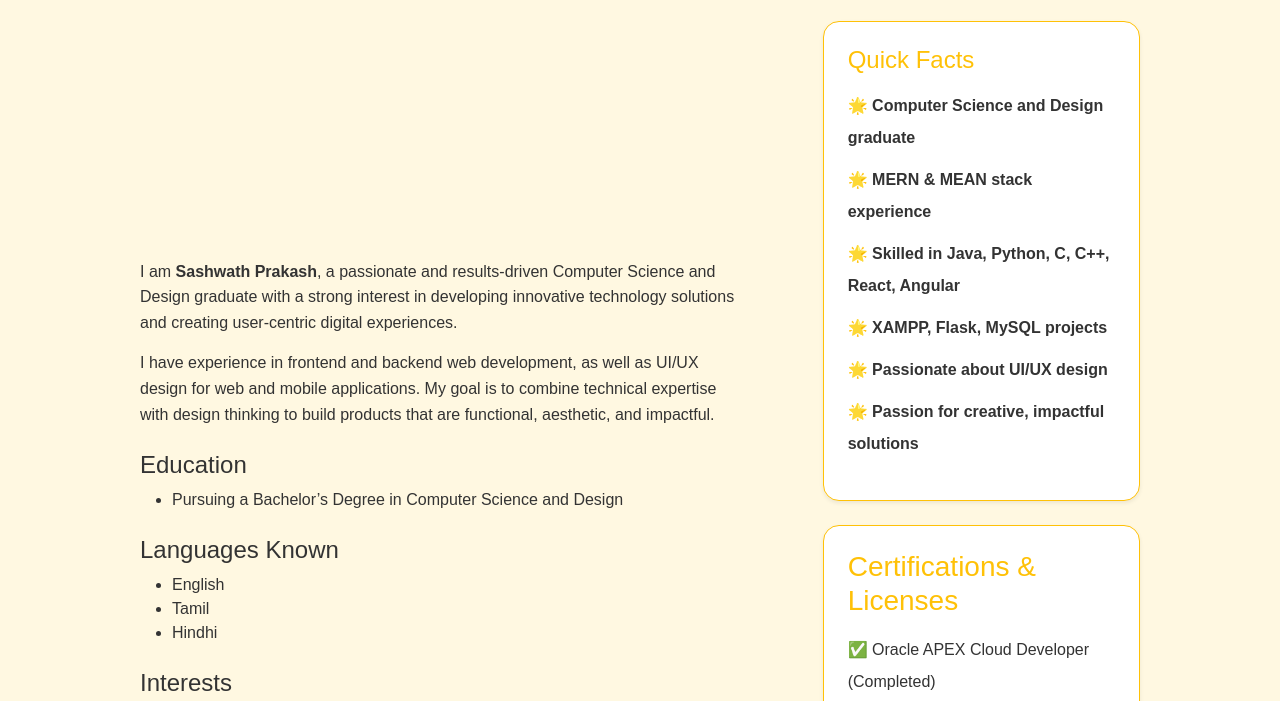
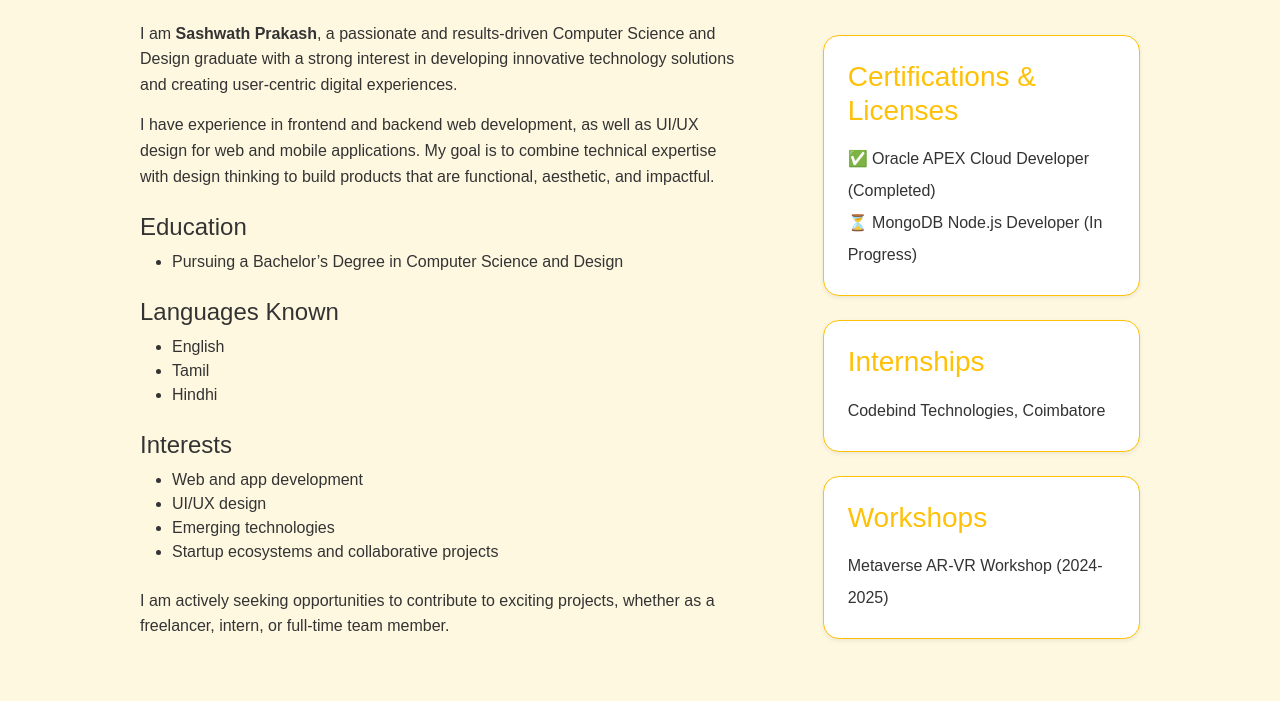
Before and after one commit to sash-firedrag/Portfolio, a plain HTML site: page index.html in a window 1280 px wide. Shown: the part 743-1444 px from the top of the page. Drawn offline with nearby package versions, Linux system fonts and the light colour scheme.

Commit message:
INitial Commit

```diff
--- a/index.html
+++ b/index.html
@@ -94,17 +94,6 @@
           </div>
         </div>
         <div class="col-lg-4">
-          <div class="about-facts bg-white border border-warning rounded-4 shadow-sm p-4 mb-4">
-            <h3 class="text-warning mb-3">Quick Facts</h3>
-            <ul class="list-unstyled lh-lg">
-              <li>🌟 Computer Science and Design graduate</li>
-              <li>🌟 MERN &amp; MEAN stack experience</li>
-              <li>🌟 Skilled in Java, Python, C, C++, React, Angular</li>
-              <li>🌟 XAMPP, Flask, MySQL projects</li>
-              <li>🌟 Passionate about UI/UX design</li>
-              <li>🌟 Passion for creative, impactful solutions</li>
-            </ul>
-          </div>
           <div class="bg-white border border-warning rounded-4 shadow-sm p-4 mb-4">
             <h3 class="text-warning mb-3">Certifications &amp; Licenses</h3>
             <ul class="list-unstyled lh-lg mb-0">
```
